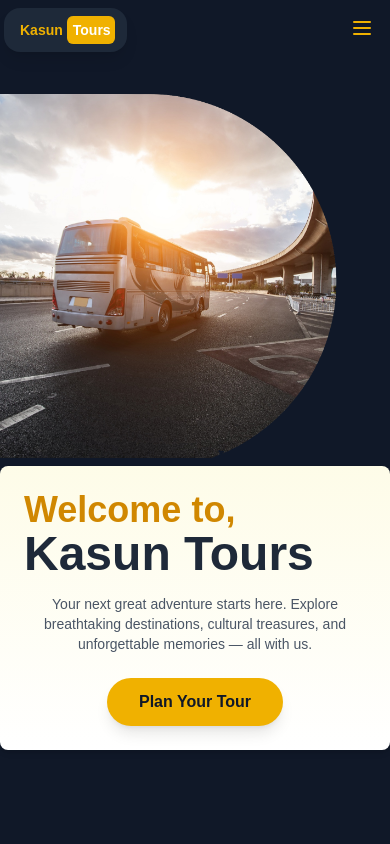
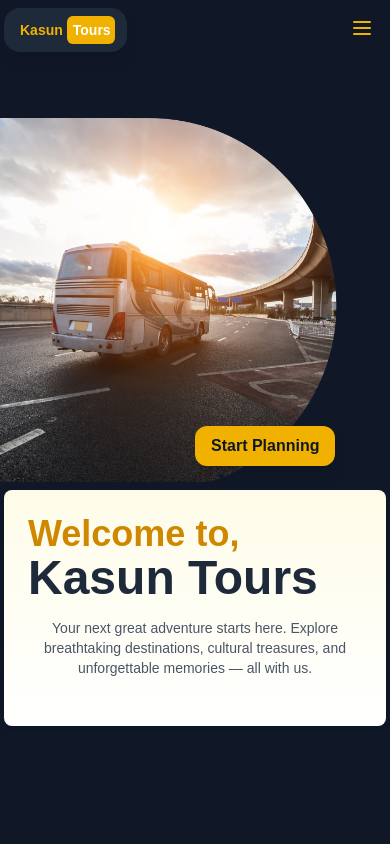
Before and after one commit to kasun-dev/kasun-tours-web, a Next.js app in the folder client/: page / in a window 390 px wide. Shown: the top 844 px of the page. Built offline with nearby package versions, Linux system fonts and the light colour scheme.

Commit message:
buttom added to mobile view

```diff
--- a/client/src/app/components/NavBar.tsx
+++ b/client/src/app/components/NavBar.tsx
@@ -15,7 +15,7 @@ export default function Page() {
     }
 
   return (
-    <div className='text-white text-sm fixed top-0 left-0 right-0 width-full'>
+    <div className='text-white text-sm fixed top-0 left-0 right-0 z-10 width-full'>
         <div className=" ">
             <div className="flex flex-row items-center justify-between max-w-7xl">
                 {/* logo and title desktop*/}
--- a/client/src/app/pages/HomePg/page.tsx
+++ b/client/src/app/pages/HomePg/page.tsx
@@ -5,29 +5,31 @@ export default function HomePage() {
     <div className="flex h-screen w-full items-center justify-center bg-gray-900 ">
       <div className="grid grid-cols-1 gap-2 md:grid-cols-2">
 
-        <div className="flex items-center justify-center">
+        <div className="flex items-center justify-center relative z-0">
           <img
             src="./bg.png"
             alt="Home Animation"
             className="max-w-full animate-fadeLeft"
           />
+          <button className="absolute bottom-4 left-1/2 transform px-4 py-2 bg-yellow-500 text-gray-900 font-semibold rounded-xl hover:bg-yellow-600 shadow-lg transition duration-300 transform md:hidden animate-fadeUp">
+              Start Planning
+          </button>
+
         </div>
 
         {/*mobile view*/}
-        <div className="flex flex-col items-center justify-center p-6 text-center bg-gradient-to-b from-yellow-50 to-white rounded-lg shadow-md md:hidden animate-fadeUp">
+        <div className="flex flex-col items-center justify-center p-6 text-center bg-gradient-to-b from-yellow-50 to-white rounded-lg shadow-md md:hidden animate-fadeUp mx-1">
           <h1 className="text-4xl font-extrabold text-yellow-600 mb-4 text-left">
             Welcome to, <span className="text-gray-800 text-5xl text-center">Kasun Tours</span>
           </h1>
           <p className="text-sm text-gray-600 max-w-xl mb-6">
             Your next great adventure starts here. Explore breathtaking destinations, cultural treasures, and unforgettable memories — all with us.
           </p>
-          <button className="px-8 py-3 bg-yellow-500 text-gray-900 font-semibold rounded-full hover:bg-yellow-600 shadow-lg transition duration-300 transform hover:scale-105">
-            Plan Your Tour
-          </button>
+
         </div>
 
         {/* desktop view */}
-<div className="flex flex-col items-center justify-center p-6 text-center bg-gradient-to-b from-yellow-50 to-white rounded-lg shadow-md hidden md:block m-20 animate-fadeUp">
+<div className="flex flex-col items-center justify-center p-6 text-center bg-gradient-to-b from-yellow-50 to-white rounded-lg shadow-md hidden md:block my-10 mx-20 animate-fadeUp">
   <div className="flex flex-col items-start justify-center mb-10">
     <h1 className="text-4xl font-extrabold text-yellow-600 mb-4 text-left">
       Welcome to,
@@ -40,7 +42,7 @@ export default function HomePage() {
       cultural treasures, and unforgettable memories — all with us.
     </p>
     <button className="px-8 py-3 bg-yellow-500 text-gray-900 font-semibold rounded-full hover:bg-yellow-600 shadow-lg transition duration-300 transform hover:scale-105">
-      Plan Your Tour
+      Start Planning
     </button>
   </div>
 
```
